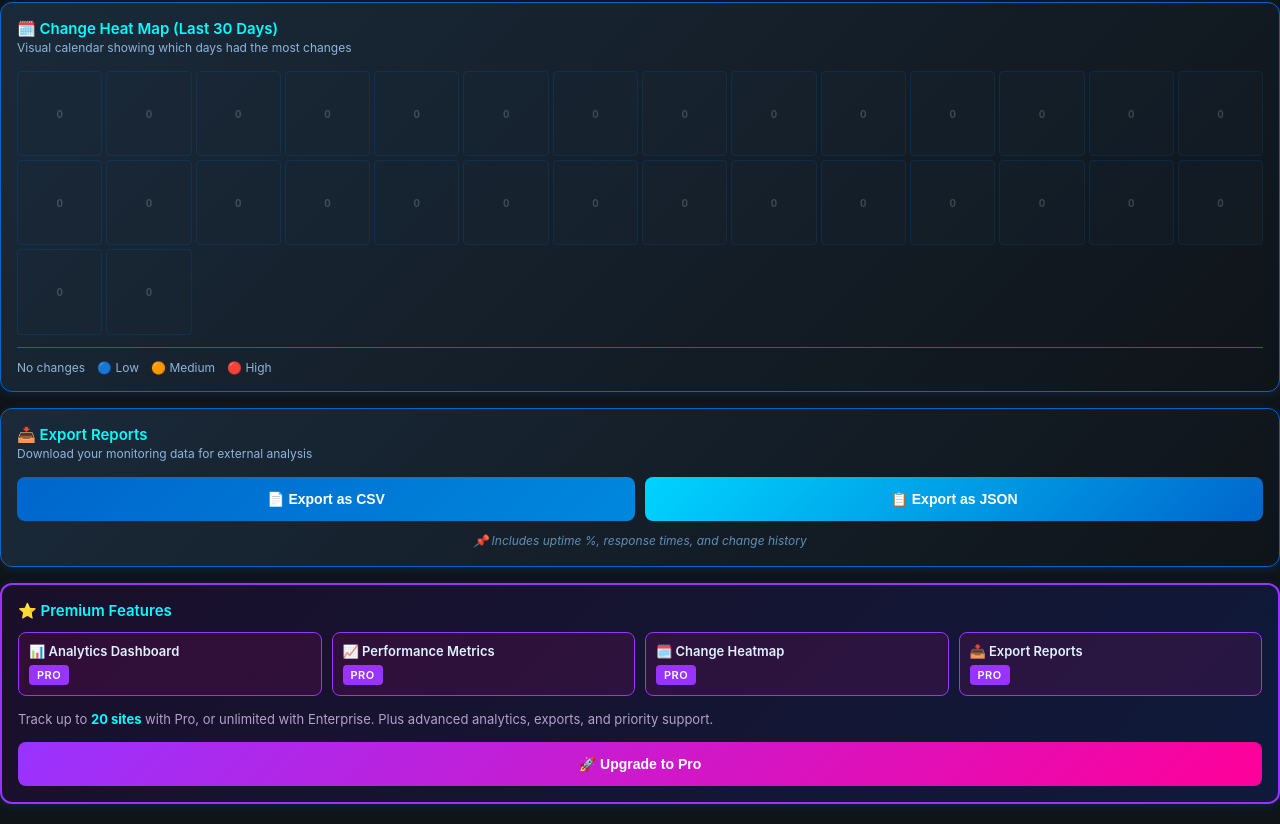
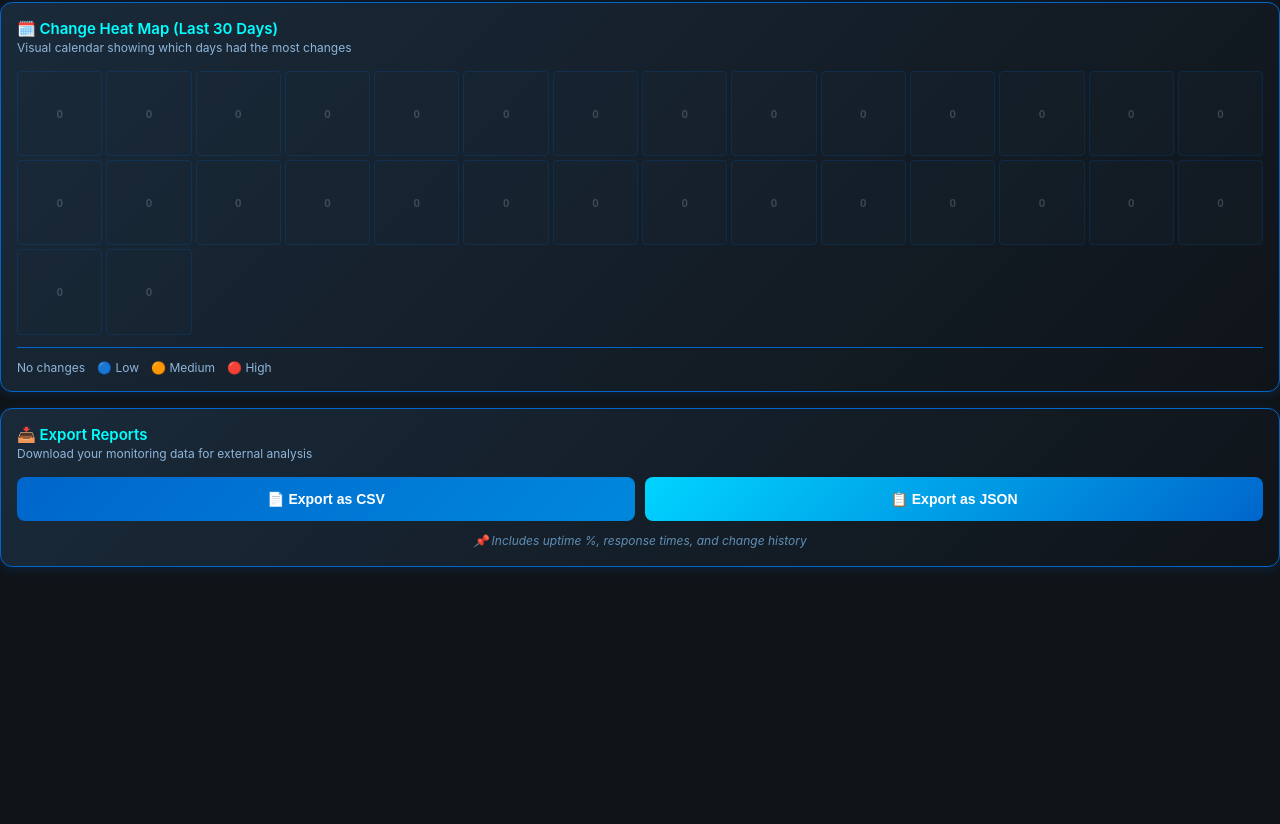
Before and after one commit to DerekAlexander/site-spy, a Next.js app: page / in a window 1280 px wide. Shown: the part 1316-2140 px from the top of the page. After the commit the page ends 1903 px from the top, so only its background shows below. Built offline with nearby package versions, Linux system fonts and the light colour scheme.

Commit message:
Remove orphaned premium notice and Upgrade to Pro button

```diff
--- a/app/page.js
+++ b/app/page.js
@@ -330,33 +330,7 @@ function AnalyticsDashboard({ competitors }) {
         <p className="export-info">📌 Includes uptime %, response times, and change history</p>
       </div>
 
-      {/* Premium Feature Notice */}
-      <div className="analytics-card premium-notice">
-        <h4>⭐ Premium Features</h4>
-        <div className="premium-features-grid">
-          <div className="premium-feature-item">
-            <div className="feature-name">📊 Analytics Dashboard</div>
-            <div className="feature-tiers">Pro</div>
-          </div>
-          <div className="premium-feature-item">
-            <div className="feature-name">📈 Performance Metrics</div>
-            <div className="feature-tiers">Pro</div>
-          </div>
-          <div className="premium-feature-item">
-            <div className="feature-name">🗓️ Change Heatmap</div>
-            <div className="feature-tiers">Pro</div>
-          </div>
-          <div className="premium-feature-item">
-            <div className="feature-name">📥 Export Reports</div>
-            <div className="feature-tiers">Pro</div>
-          </div>
-        </div>
-        <p className="premium-text" style={{marginTop: '14px'}}>
-          Track up to <strong>20 sites</strong> with Pro, or unlimited with Enterprise.
-          Plus advanced analytics, exports, and priority support.
-        </p>
-        <button className="premium-upgrade-btn">🚀 Upgrade to Pro</button>
-      </div>
+
     </div>
   );
 }
```
